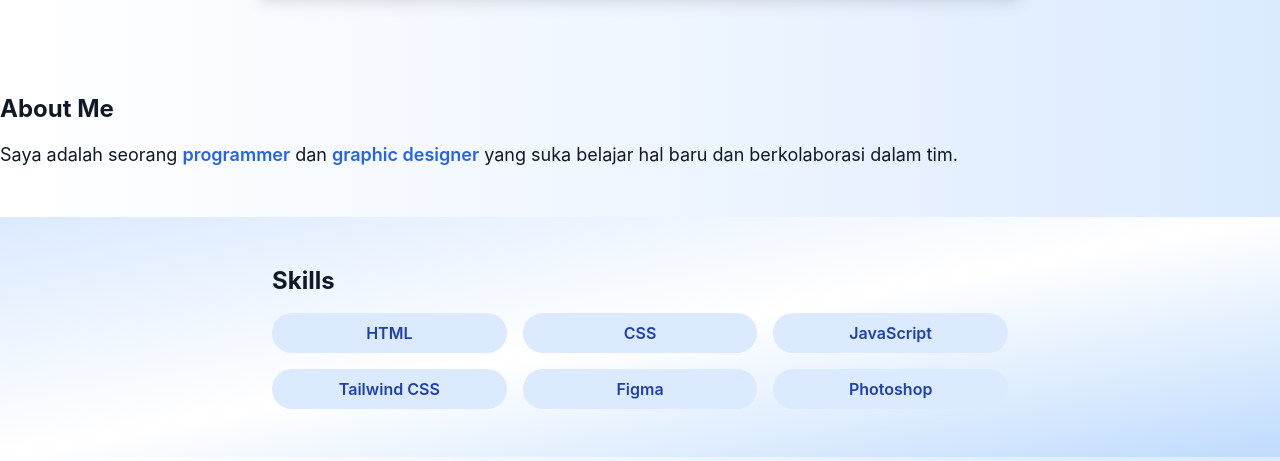
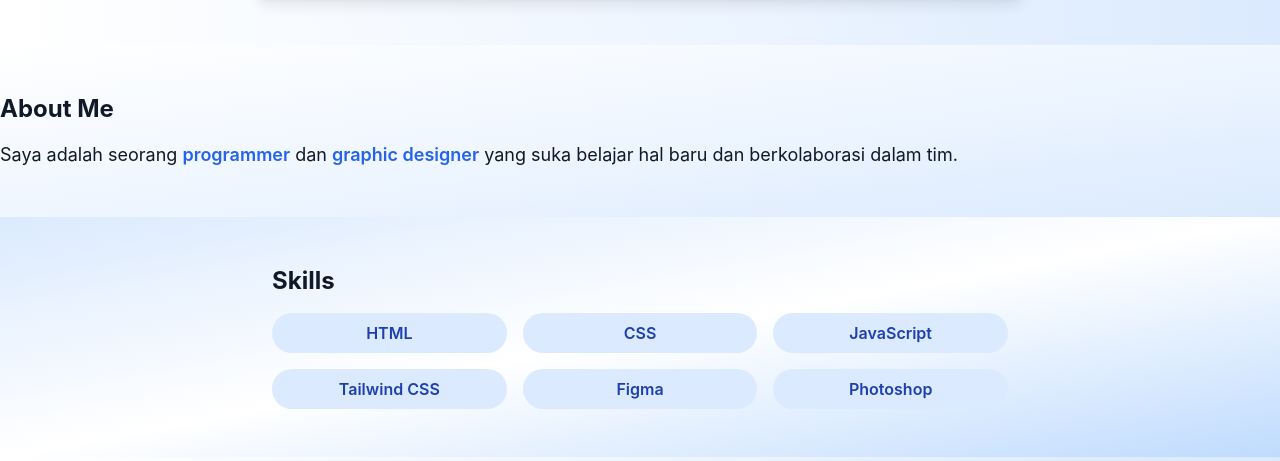
Before and after one commit to Hanifjoe03/Porto, a website: page index.html in a window 1280 px wide. Shown: the part 339-800 px from the top of the page. Drawn offline with Linux system fonts and the light colour scheme.

Commit message:
Update index.html

```diff
--- a/index.html
+++ b/index.html
@@ -50,7 +50,7 @@
     </section>
 
     <!-- About Me -->
-    <section id="about" class="py-12 bg-gradient-to-r from-white via-blue-50 to-blue-100
+    <section id="about" class="py-12 bg-gradient-to-br from-white via-blue-50 to-blue-100
         <div class="max-w-3xl mx-auto px-4">
             <h3 class="text-2xl font-bold mb-4">About Me</h3>
             <p class="text-lg">Saya adalah seorang <span class="font-semibold text-blue-600">programmer</span> dan <span class="font-semibold text-blue-600">graphic designer</span> yang suka belajar hal baru dan berkolaborasi dalam tim.</p>
```
